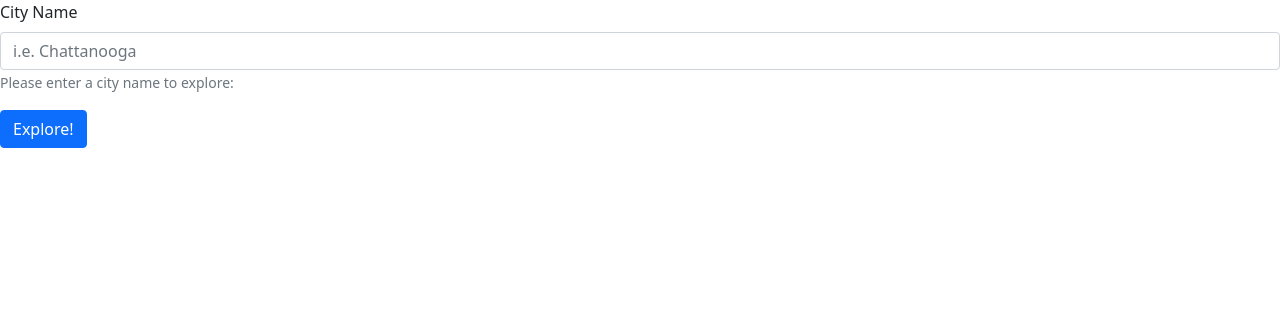
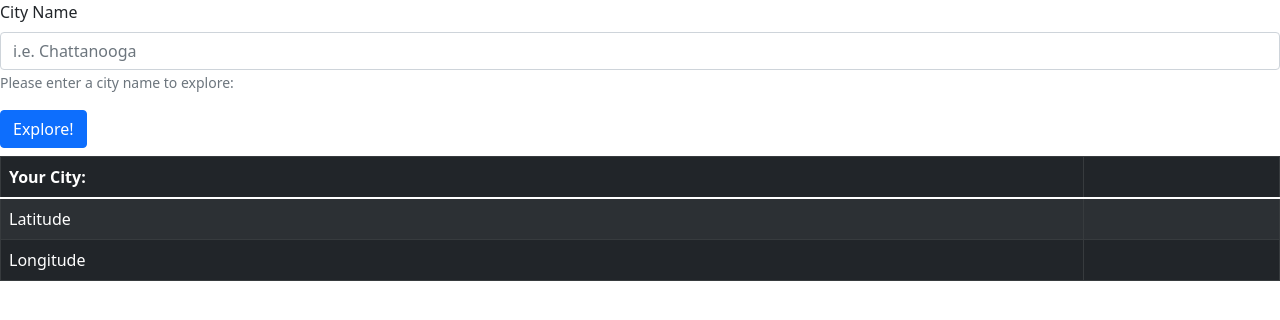
Before and after one commit to brannonstarnes/city-explorer, a React (Create React App) app: page / in a window 1280 px wide. Shown: the top 320 px of the page. Built offline with nearby package versions, Linux system fonts and the light colour scheme.

Commit message:
city table, lat lon added

```diff
--- a/src/App.js
+++ b/src/App.js
@@ -1,7 +1,7 @@
 import './App.css';
 import React, { Component } from 'react';
-import Form from 'react-bootstrap/Form';
-import Button from 'react-bootstrap/Button';
+import CityForm from './components/CityForm.js'
+import CityInfo from './components/CityInfo.js'
 import axios from 'axios';
 
 
@@ -9,7 +9,9 @@ export default class App extends Component {
   constructor(props){
     super(props);
     this.state = {
-    locationName: ''
+    locationName: '',
+    lat: '',
+    lon: ''
   }
 }
 
@@ -22,24 +24,17 @@ handleClick = async () => {
   const url = `https://us1.locationiq.com/v1/search.php?key=${process.env.REACT_APP_LOCATION_KEY}&q=${this.state.locationName}&format=json`;
 
   let response = await axios.get(url);
-  console.log(response.data[0]);
+  const lat = response.data[0].lat
+  const lon = response.data[0].lon
+  this.setState({lat: lat, lon: lon});
 }
 
   render() {
     return (
-      <Form>
-  <Form.Group className="mb-3" >
-    <Form.Label>City Name</Form.Label>
-    <Form.Control type="search" placeholder="i.e. Chattanooga" onChange={this.handleChange} />
-    <Form.Text className="text-muted">
-      Please enter a city name to explore:
-    </Form.Text>
-  </Form.Group>
-  <Button variant="primary" onClick={this.handleClick}>
-    Explore!
-  </Button>
-  <h2>{this.state.locationName}</h2>
-</Form>
+    <>
+    <CityForm locationName = {this.state.locationName} handleChange = {this.handleChange} handleClick={this.handleClick}/>
+    <CityInfo locationName = {this.state.locationName} lat = {this.state.lat} lon={this.state.lon}/>
+    </>
     );
   }
 };
--- /dev/null
+++ b/src/components/CityForm.js
@@ -0,0 +1,26 @@
+import React, { Component } from 'react';
+import Form from 'react-bootstrap/Form';
+import Button from 'react-bootstrap/Button';
+
+
+export default class CityForm extends Component {
+
+  render() {
+    return (
+      <Form>
+  <Form.Group className="mb-3" >
+    <Form.Label>City Name</Form.Label>
+    <Form.Control type="search" placeholder="i.e. Chattanooga" onChange={this.props.handleChange} />
+    <Form.Text className="text-muted">
+      Please enter a city name to explore:
+    </Form.Text>
+  </Form.Group>
+  <Button variant="primary" onClick={this.props.handleClick}>
+    Explore!
+  </Button>
+  <h2>{this.props.locationName}</h2>
+</Form>
+
+    );
+  }
+};
--- /dev/null
+++ b/src/components/CityInfo.js
@@ -0,0 +1,30 @@
+import React, { Component } from 'react';
+import Table from 'react-bootstrap/Table';
+
+
+export default class CityInfo extends Component {
+
+  render() {
+    return (
+        <Table striped bordered hover variant="dark">
+        <thead>
+          <tr>
+            <th>Your City:</th>
+            <th>{this.props.locationName}</th>
+          </tr>
+        </thead>
+        <tbody>
+          <tr>
+            <td>Latitude</td>
+            <td>{this.props.lat}</td>
+          </tr>
+          <tr>
+            <td>Longitude</td>
+            <td>{this.props.lon}</td>
+          </tr>
+        </tbody>
+      </Table>
+
+    );
+  }
+};
```
